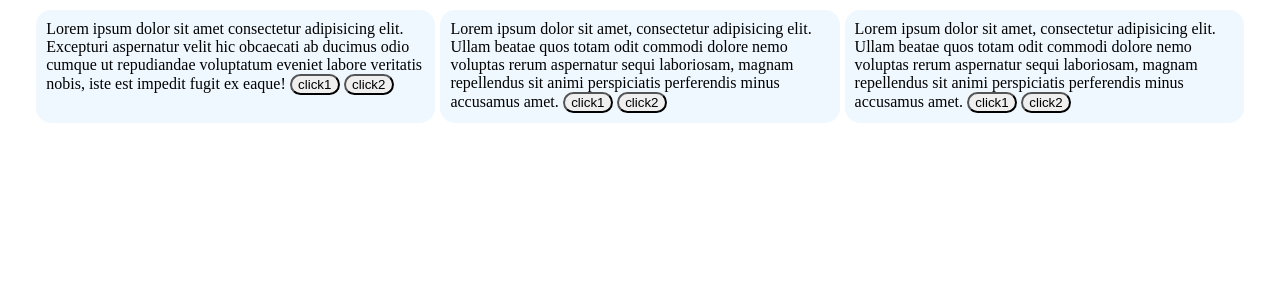
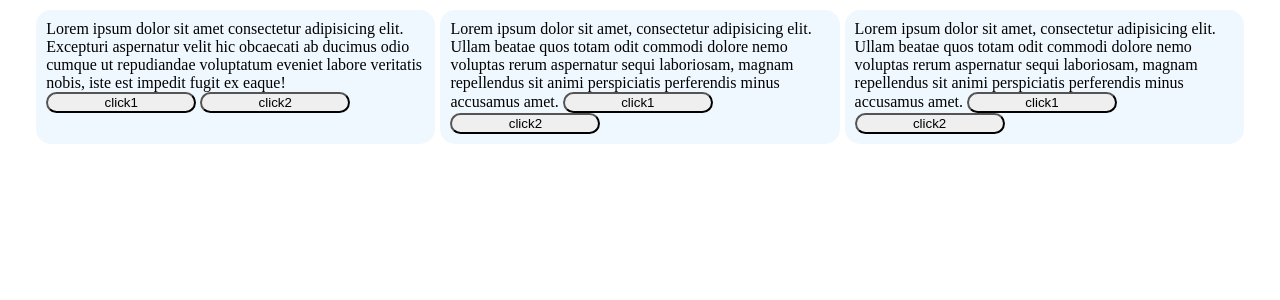
Before and after one commit to alessandromeller/alessandromeller.github.io, a PHP site: page / in a window 1280 px wide. Shown: the part 64-364 px from the top of the page. Run offline with PHP 8.4, Linux system fonts and the light colour scheme.

Commit message:
Update style.css

```diff
--- a/CSS/style.css
+++ b/CSS/style.css
@@ -65,6 +65,6 @@ nav {
 }
 /* botões  */
 .botao1 {
- min-width: 50px;
+ min-width: 150px;
  border-radius: 15px;
 }
```
